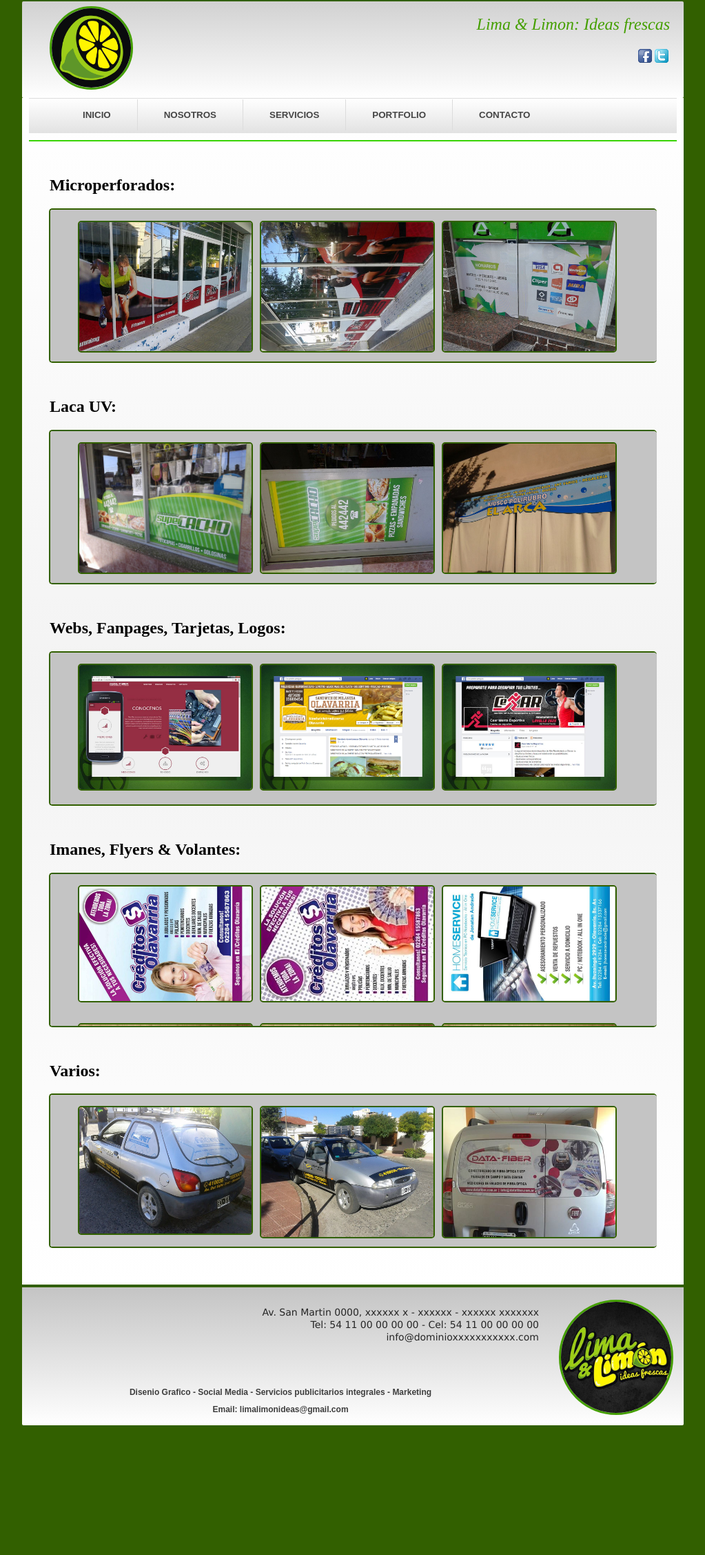
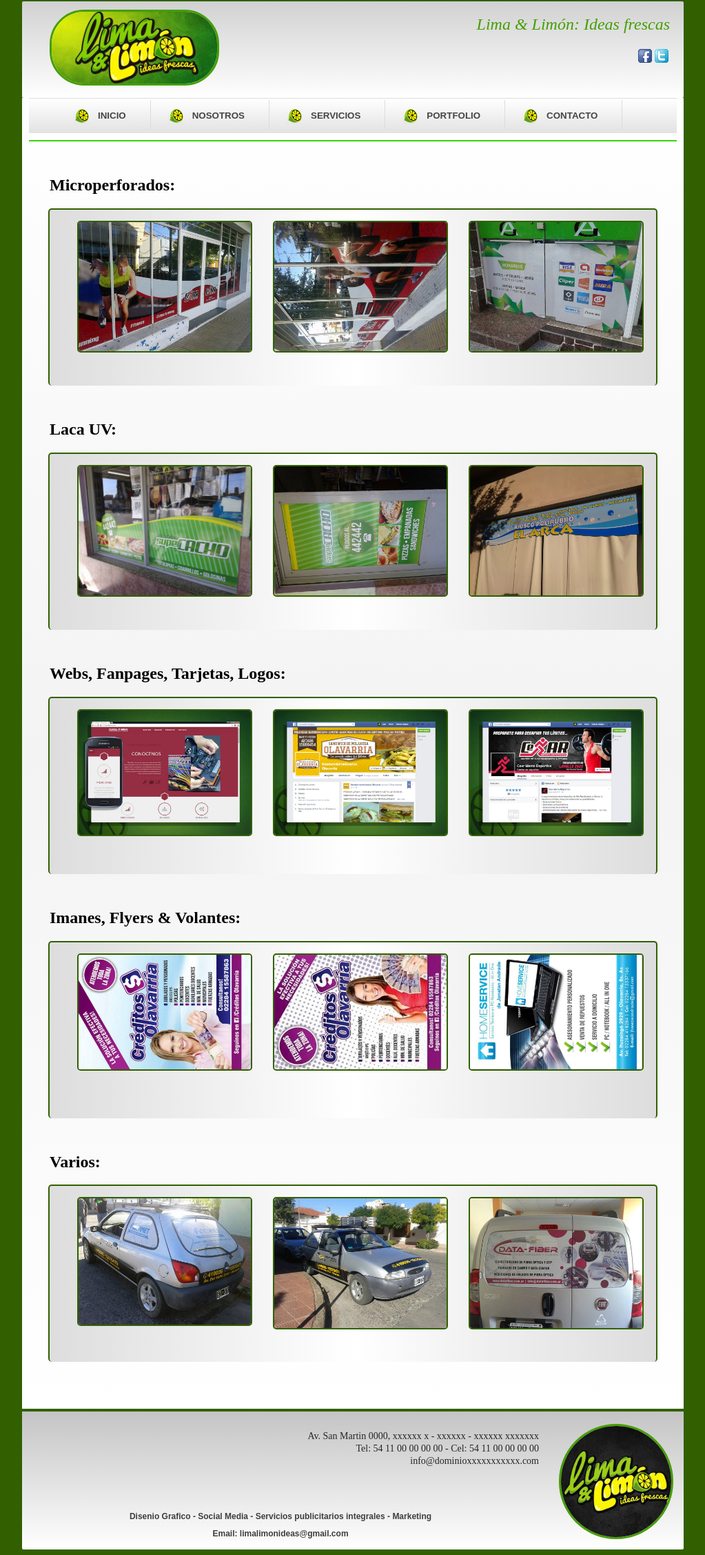
Before and after one commit to Unicen-Tuari/fochoteco, a PHP site: page /portfolio.html in a window 1280 px wide. Shown: the whole page at 69% size, without its empty margins (128-1151 px from the left). Before the commit the page ends 2066 px from the top, so only its background shows below. Run offline with PHP 8.4, Linux system fonts and the light colour scheme.

Commit message:
Actualice header y nav

```diff
--- a/limalimon/css/estilo.css
+++ b/limalimon/css/estilo.css
@@ -5,7 +5,7 @@ background-color: #326000;
 
 p
 {
-  font-family: Verdana;
+  font-family: serif;
   color: #262626;
   font-size: 14px;
 }
@@ -20,6 +20,14 @@ p
 /* --------------------------------------------------------- */
 /* ---------------- ------- INDEX -------------------------- */
 /* --------------------------------------------------------- */
+
+.pagindex p
+{
+  font-family: serif;
+  color: #262626;
+  font-size: 14px;
+  line-height: 25px;
+}
 
 #separador
 {
@@ -43,14 +51,15 @@ p
   margin-top: 10px;
   margin-right: 17px;
   border-radius: 15px;
+  margin-bottom: 29px;
 }
 
 .titulop
 {
   color: #449f00;
-  font-family: times, serif;
+  font-family: serif;
   font-weight: bold;
-  font-size: 32px;
+  font-size: 25px;
 }
 
 .imgsection
@@ -72,7 +81,7 @@ p
 {
   width: 650px;
   height: 690px;
-  margin-left: 0px;
+  margin-left: 35px;
   margin-right: -30px;
   float: left;
 }
@@ -116,35 +125,50 @@ table
 {
   margin: auto auto;
   margin-top: 20px;
-  border: 3px solid #125d00;
+  border: 3px solid #326000;
   border-radius: 5px;
-  background-color: #c4c4c4;
+  background: linear-gradient(to right, #dddddd, #ffffff, #dddddd);
 }
 
 thead th
 {
-  border-bottom: 2px solid #116c00;
+  border-bottom: 2px solid #326000;
   color:green;
   width: 200px;
+  font-size: 18px;
 }
 
 tbody td
 {
   text-align: center;
-  font-family: Times new roman;
+  font-family: serif;
   font-weight: bold;
   border-right: 0px solid #116c00;
+  border-bottom: 1px solid #326000;
 }
 
 tfoot td
 {
-  border-top: 2px solid #116c00;
+  border-top: 2px solid #326000;
   color:#1a8500;
+}
+
+#tablasinborde td
+{
+  border-bottom: 0px solid black;
+}
+
+.pagservicios {
+    height: 1050px;
+    width: 960px;
+    margin: auto auto;
+    border-radius: 2px;
+    background: white;
 }
 
 .imgtabla
 {
-  border: 2px solid #116c00;
+  border: 2px solid #326000;
   border-radius: 10px;
   padding-left: 0px;
   width: 150px;
@@ -157,14 +181,17 @@ tfoot td
 .scroll
 	{
 	width:880px;
-	height:220px;
+
+	height:255px;
   margin: auto auto;
-	overflow: auto;
+	overflow-x: scroll;
+  overflow-y: hidden;
 	border-top:2px solid #326000;
-	border-bottom:2px solid #326000;
+	border-right:2px solid #326000;
 	border-left:2px solid #326000;
   border-radius: 5px;
-  background-color: #c4c4c4;
+  background: linear-gradient(to right, #dddddd, #ffffff, #dddddd);
+
 	}
 
 .tituloportfolio
@@ -178,25 +205,33 @@ tfoot td
 {
   margin-left: 20px;
   list-style: none;
+  float: left;
+}
+
+.anchoinfinito
+{
+  width: -moz-max-content;
+  width: -webkit-max-content;
 }
 
 .listportfolio li img
 {
   width: 250px;
-  float: left;
   margin-right: 30px;
   margin-bottom: 30px;
   margin-left: -20px;
   border: 2px solid #326000;
   border-radius: 5px;
+ /*  float: left;*/
 }
 
 .pagportfolio {
-    height: 1720px;
+    height: 1900px;
     width: 960px;
     margin: auto auto;
     background: linear-gradient(#fff, #f3f3f3, #ffffff);
 }
+
 
 /* --------------------------------------------------------- */
 /* ------------------------- CONTACTO ---------------------- */
@@ -212,6 +247,18 @@ form
   border-radius: 10px;
   background-color: #d6ed93;
   box-shadow: 0px 5px 10px #3d8e00;
+}
+
+form p input
+{
+    border: 1px solid #326000;
+    border-radius: 3px;
+}
+
+form p textarea
+{
+    border: 1px solid #326000;
+    border-radius: 3px;
 }
 
 form p
@@ -249,10 +296,10 @@ header
 
 .imgheader
 {
-  width: 12%;
-  margin-top: -60px;
+  width: 25%;
+  margin-top: -55px;
   margin-left: 40px;
-  border-radius: 130px;
+  border-radius: 50px;
   border: 3px solid #449f00;
   float: left;
 }
@@ -275,7 +322,6 @@ header
   text-align: right;
   padding-right: 20px;
   padding-top: 20px;
-  font-family: times, serif;
   font-weight: normal;
 }
 
@@ -288,27 +334,50 @@ header
   list-style: none;
   float: left;
   font-size: 10pt;
+  margin-top: -14px;
   font-family: Arial;
+  border-right: 1px solid #dcdcdc;
 }
 
 .listanav li a
 {
   font-weight: bold;
   color: #454545;
-  border-right: 1px solid #dcdcdc;
   text-decoration: none;
-  padding: 15px 38px;
 }
 
-.listanav li a:hover
+.botonnav
 {
-  color: white;
-  background: #449f00;
+  text-decoration: none;
+  float: left;
+  padding: 12px 20px;
+  margin-right: 15px;
+  margin-left: -15px;
+  margin-top: 3px;
 }
 
-#sinborde
+nav a
 {
-  border-right: 0px solid black;
+  text-decoration: none;
+  margin-left: 0px;
+}
+
+.imgnav
+{
+  float: left;
+  margin-top: 11px;
+  margin-left: 25px;
+  width: 30px;
+}
+
+nav li:hover
+{
+    background-color: #326000;
+}
+
+nav li a:hover
+{
+  color: #ffffff;
 }
 
 nav
--- a/limalimon/portfolio.html
+++ b/limalimon/portfolio.html
@@ -1,9 +1,9 @@
 <!DOCTYPE html>
 <html>
   <head>
-    <link rel="icon" href="images/favicon.ico">
+    <link rel="icon" href="images/limon.png">
     <title>
-      Lima & Limon
+      Lima & Lim&oacuten
     </title>
     <link type="text/css" rel="stylesheet" href="css/estilo.css">
   </head>
@@ -11,27 +11,27 @@
   <body>
 
     <header>
-        <h2 class="slogan"> Lima & Limon: Ideas frescas</h2>
-        <a href="index.html"> <img class="imgheader" src="images/icono2.jpg"> </a>
+        <h2 class="slogan"> Lima & Lim&oacuten: Ideas frescas</h2>
+        <a href="index.html"> <img class="imgheader" src="images/port.png"> </a>
         <a href="http://www.twitter.com"> <img class="tw-ico" src="images/twitter.png"> </a>
         <a href="http://www.facebook.com"> <img class="fb-ico" src="images/facebook.png"> </a>
     </header>
 
     <div class="pagportfolio">
 
-    <nav>
+      <nav>
         <ul class="listanav">
-          <li><a href="index.html">INICIO</a></li>
+          <li><div class="imgnav"><img src="images/limon.png"></div><div class="botonnav"><a href="index.html">INICIO</a></div></li>
 
-          <li><a href="nosotros.html">NOSOTROS</a></li>
+          <li><div class="imgnav"><img src="images/limon.png"></div><div class="botonnav"><a href="nosotros.html">NOSOTROS</a></div></li>
 
-          <li><a href="servicios.html">SERVICIOS</a></li>
+          <li><div class="imgnav"><img src="images/limon.png"></div><div class="botonnav"><a href="servicios.html">SERVICIOS</a></div></li>
 
-          <li><a href="portfolio.html">PORTFOLIO</a></li>
+          <li><div class="imgnav"><img src="images/limon.png"></div><div class="botonnav"><a href="portfolio.html">PORTFOLIO</a></div></li>
 
-          <li><a id="sinborde" href="contacto.html">CONTACTO</a></li>
+          <li><div class="imgnav"><img src="images/limon.png"></div><div class="botonnav"><a id="sinborde" href="contacto.html">CONTACTO</a></div></li>
         </ul>
-    </nav>
+      </nav>
 
     <div id="separador"></div>
 
@@ -39,7 +39,9 @@
       <section>
         <p>
         <h2 class="tituloportfolio"> Microperforados: </h2>
+
         <div class="scroll">
+          <div class="anchoinfinito">
             <ul class="listportfolio">
               <li> <img  src="images/microperforados/microperforado.jpg"> </li>
               <li> <img  src="images/microperforados/microperforado2.jpg"> </li>
@@ -61,10 +63,13 @@
               <li> <img  src="images/microperforados/microperforado18.jpg"> </li>
             </ul>
         </div>
+      </div>
       </p>
+
       <p>
       <h2 class="tituloportfolio"> Laca UV: </h2>
       <div class="scroll">
+        <div class="anchoinfinito">
           <ul class="listportfolio">
             <li> <img  src="images/lacauv/lacauv.jpg"> </li>
             <li> <img  src="images/lacauv/lacauv2.jpg"> </li>
@@ -76,13 +81,14 @@
             <li> <img  src="images/lacauv/lacauv8.jpg"> </li>
             <li> <img  src="images/lacauv/lacauv9.jpg"> </li>
           </ul>
+        </div>
       </div>
     </p>
 
     <p>
     <h2 class="tituloportfolio"> Webs, Fanpages, Tarjetas, Logos: </h2>
     <div class="scroll">
-
+      <div class="anchoinfinito">
         <ul class="listportfolio">
           <li> <img  src="images/varios1/web.jpg"> </li>
           <li> <img  src="images/varios1/fanpage.png"> </li>
@@ -94,6 +100,7 @@
           <li> <img  src="images/varios1/marca2.jpg"> </li>
           <li> <img  src="images/varios1/marca3.jpg"> </li>
         </ul>
+      </div>
     </div>
     </p>
 
@@ -101,7 +108,7 @@
     <p>
     <h2 class="tituloportfolio"> Imanes, Flyers & Volantes: </h2>
     <div class="scroll">
-
+      <div class="anchoinfinito">
         <ul class="listportfolio">
           <li> <img  src="images/volflyers/flyer.jpg"> </li>
           <li> <img  src="images/volflyers/flyer2.jpg"> </li>
@@ -113,13 +120,14 @@
           <li> <img  src="images/volflyers/iman.jpg"> </li>
           <li> <img  src="images/volflyers/iman2.jpg"> </li>
         </ul>
+      </div>
     </div>
   </p>
 
   <p>
   <h2 class="tituloportfolio"> Varios: </h2>
   <div class="scroll">
-
+    <div class="anchoinfinito">
       <ul class="listportfolio">
         <li> <img  src="images/varios2/auto.jpg"> </li>
         <li> <img  src="images/varios2/auto2.jpg"> </li>
@@ -134,6 +142,7 @@
         <li> <img  src="images/varios2/lonalacauv.jpg"> </li>
         <li> <img  src="images/varios2/vinilogigantografia.jpg"> </li>
       </ul>
+    </div>
   </div>
   </p>
       </section>
```
Also changed, not shown: limalimon/contacto.html (+11 -11 lines), limalimon/index.html (+13 -15 lines), limalimon/nosotros.html (+11 -11 lines), limalimon/servicios.html (+13 -15 lines), limalimon/images/limon.png (added), limalimon/images/port.png (added).
